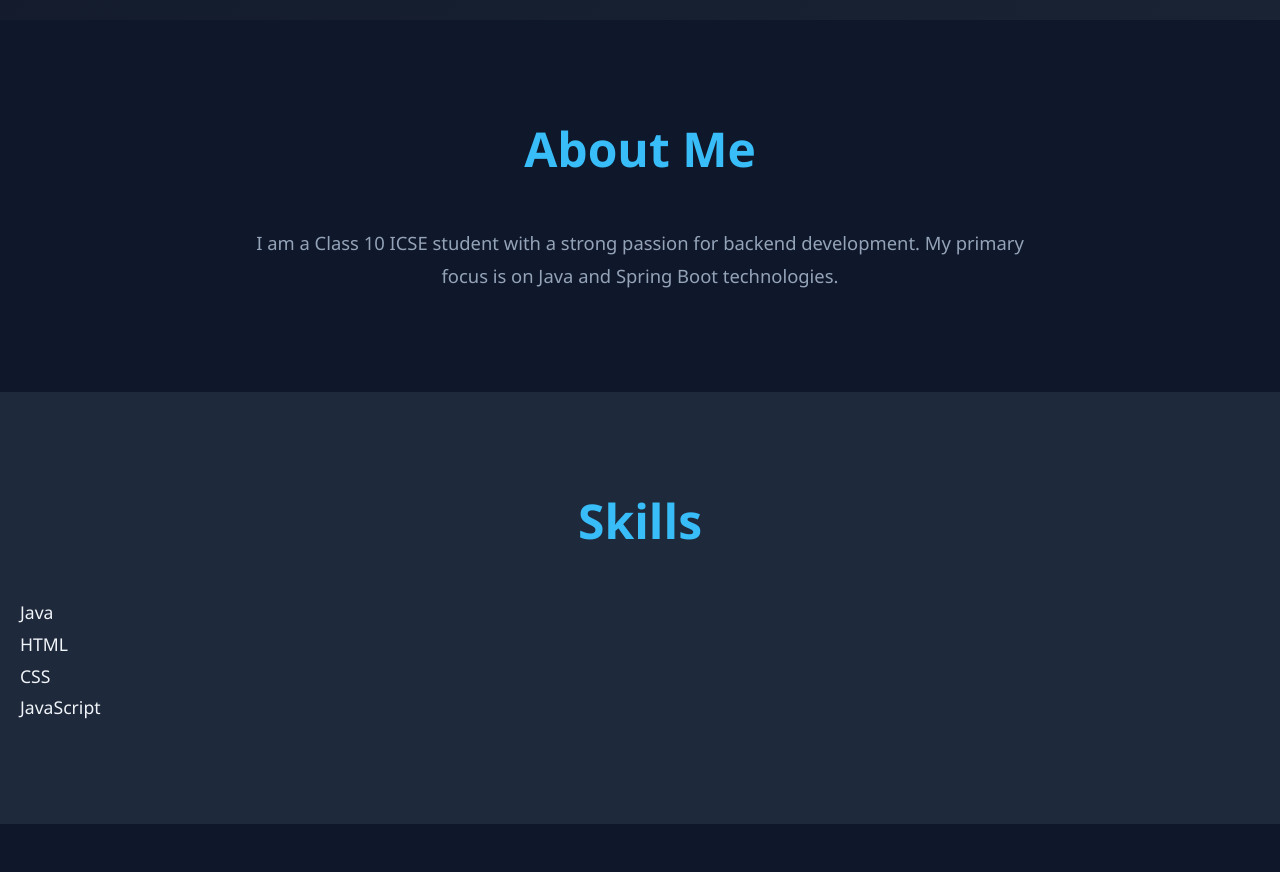
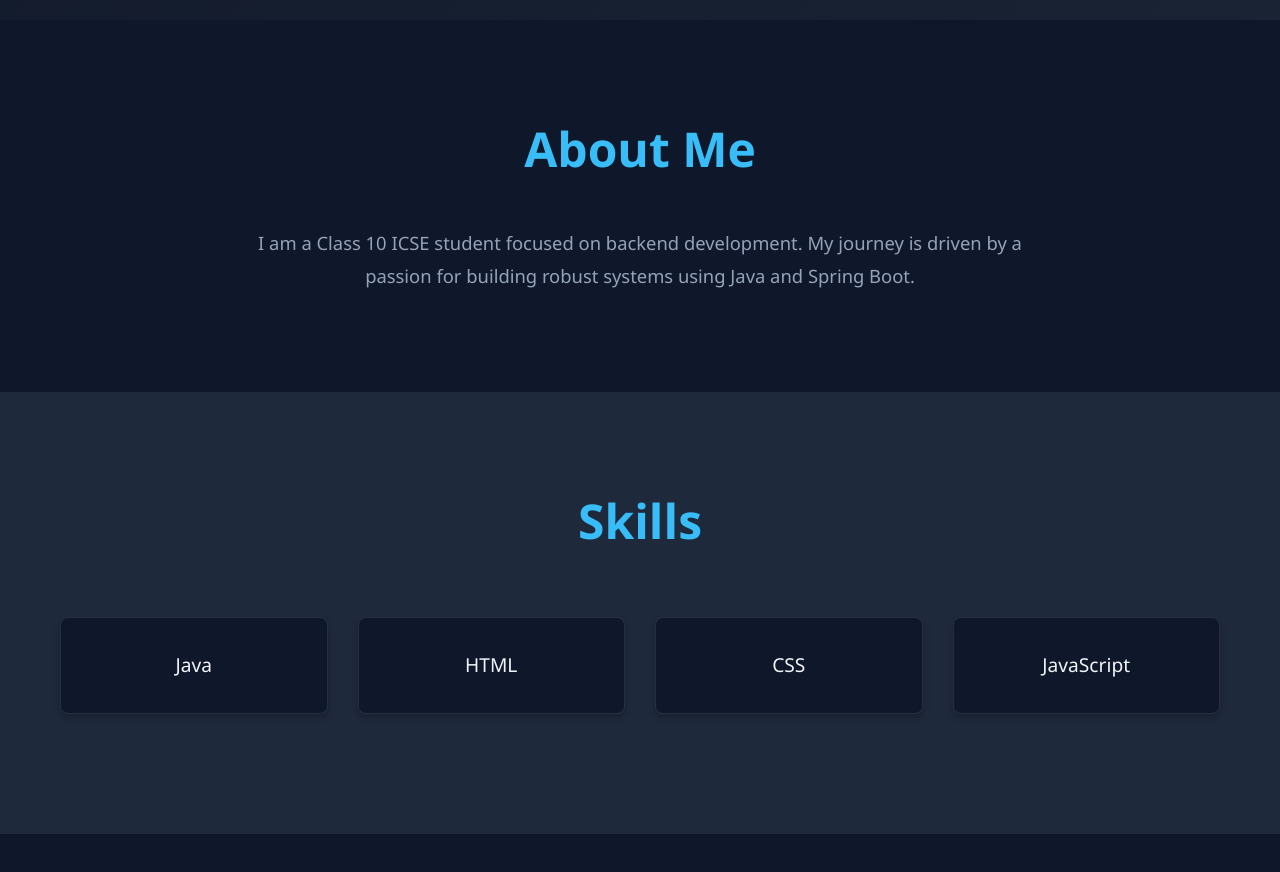
Before and after one commit to dev18adarsh/Portfolio_VibeCode, a plain HTML site: page html/index.html in a window 1280 px wide. Shown: the part 780-1652 px from the top of the page. Drawn offline with Linux system fonts and the light colour scheme.

Commit message:
Enhancing Portfolio Sections.

```diff
--- a/css/styles.css
+++ b/css/styles.css
@@ -181,7 +181,34 @@ section:nth-of-type(even) {
 }
 
 /* =========================================
-   6. Footer
+   6. Skills Section
+   ========================================= */
+.skills-grid {
+    display: grid;
+    grid-template-columns: repeat(auto-fit, minmax(200px, 1fr));
+    gap: 30px;
+    padding: 20px 0;
+}
+
+.skill-card {
+    background-color: var(--bg-secondary);
+    padding: 30px;
+    border-radius: 8px;
+    border: 1px solid rgba(241, 245, 249, 0.1);
+    text-align: center;
+    font-size: 1.2rem;
+    font-weight: 500;
+    color: var(--text-light);
+    box-shadow: 0 4px 6px rgba(0, 0, 0, 0.2);
+}
+
+/* Ensure darker background cards on dark background sections stand out */
+section:nth-of-type(odd) .skill-card {
+    background-color: var(--bg-dark);
+}
+
+/* =========================================
+   7. Footer
    ========================================= */
 footer {
     background-color: var(--bg-secondary);
--- a/html/index.html
+++ b/html/index.html
@@ -29,19 +29,23 @@
         </section>
 
         <section id="about">
-            <h2>About Me</h2>
-            <p>I am a Class 10 ICSE student with a strong passion for backend development. My primary focus is on Java
-                and Spring Boot technologies.</p>
+            <div class="container">
+                <h2>About Me</h2>
+                <p>I am a Class 10 ICSE student focused on backend development. My journey is driven by a passion for
+                    building robust systems using Java and Spring Boot.</p>
+            </div>
         </section>
 
         <section id="skills">
-            <h2>Skills</h2>
-            <ul>
-                <li>Java</li>
-                <li>HTML</li>
-                <li>CSS</li>
-                <li>JavaScript</li>
-            </ul>
+            <div class="container">
+                <h2>Skills</h2>
+                <div class="skills-grid">
+                    <div class="skill-card">Java</div>
+                    <div class="skill-card">HTML</div>
+                    <div class="skill-card">CSS</div>
+                    <div class="skill-card">JavaScript</div>
+                </div>
+            </div>
         </section>
 
         <section id="projects">
```
